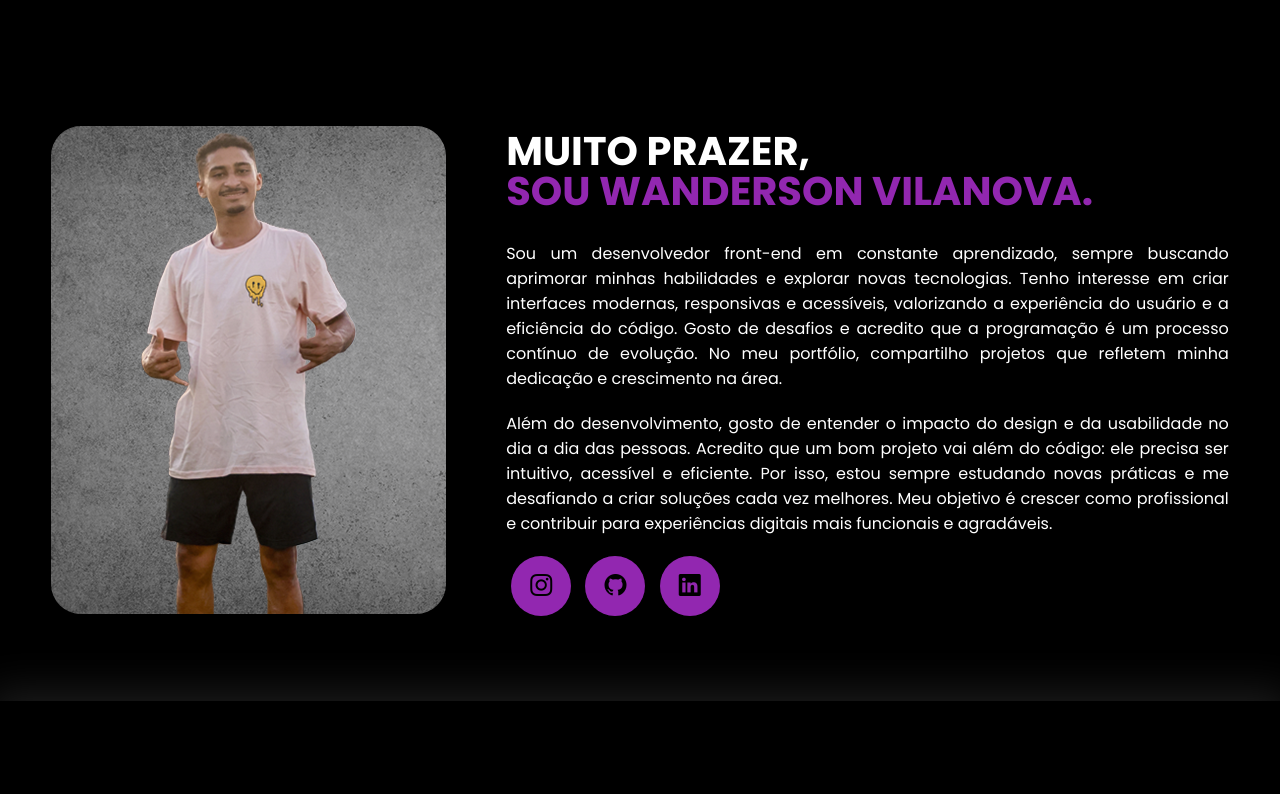
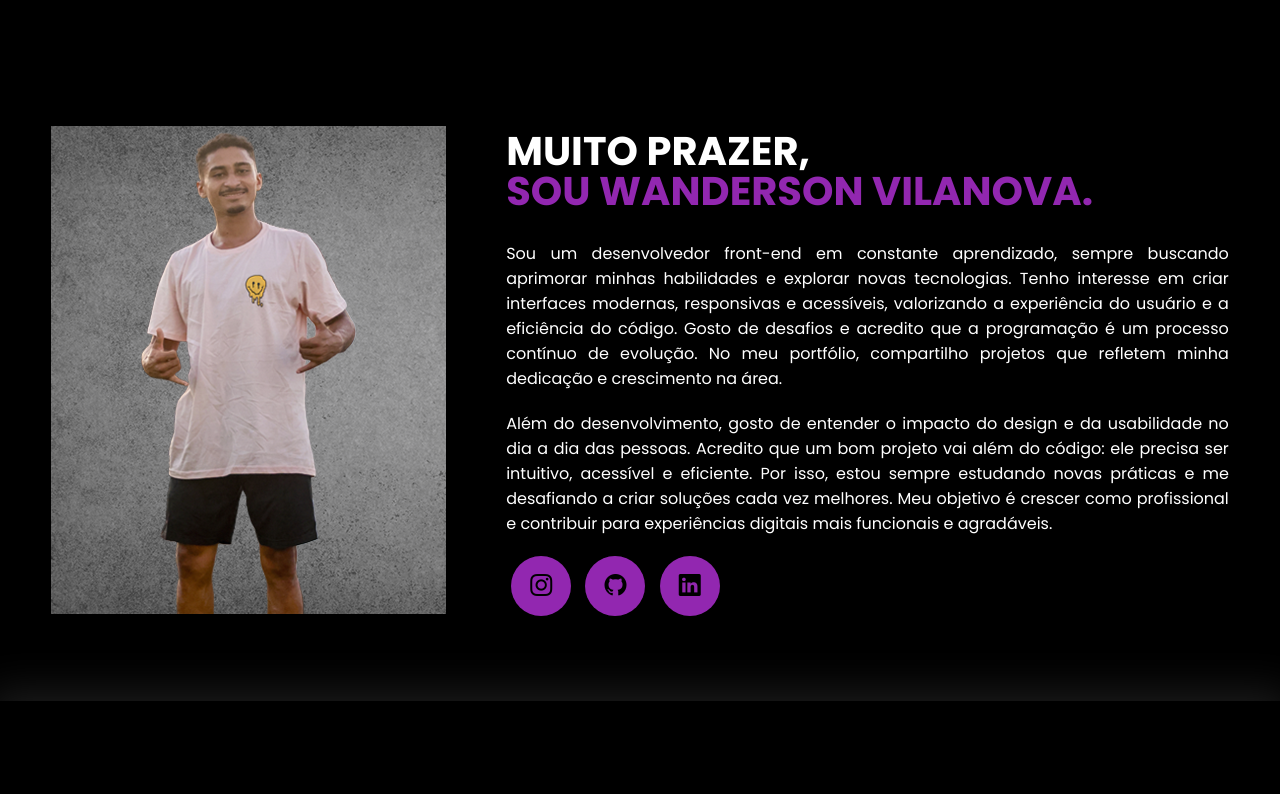
Before and after one commit to wandersonvn/MEU-PORTIFLIO, a website: page index.html in a window 1280 px wide. Shown: the part 1360-2154 px from the top of the page. Drawn offline with nearby package versions, Linux system fonts and the light colour scheme.

Commit message:
Update style.css

```diff
--- a/style.css
+++ b/style.css
@@ -296,9 +296,6 @@ section.portfolio .flex {
 .img-port:hover {
     background-position: 100% 100%;
 }
-img {
-  border-radius: 30px;
-}
 
 .overlay {
     position: absolute;
@@ -321,6 +318,8 @@ img {
 .overlay:hover {
     opacity: 1;
 }
+.img-sobre img {
+    border-radius: 30px
 
 /* ESTILO DO FORMULÁRIO DE CONTATO */
 section.formulario {
```
